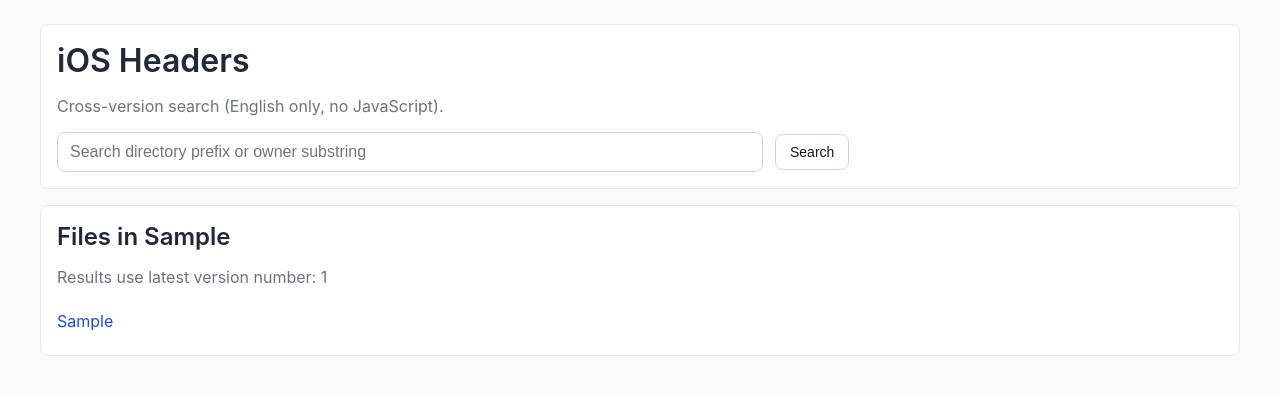
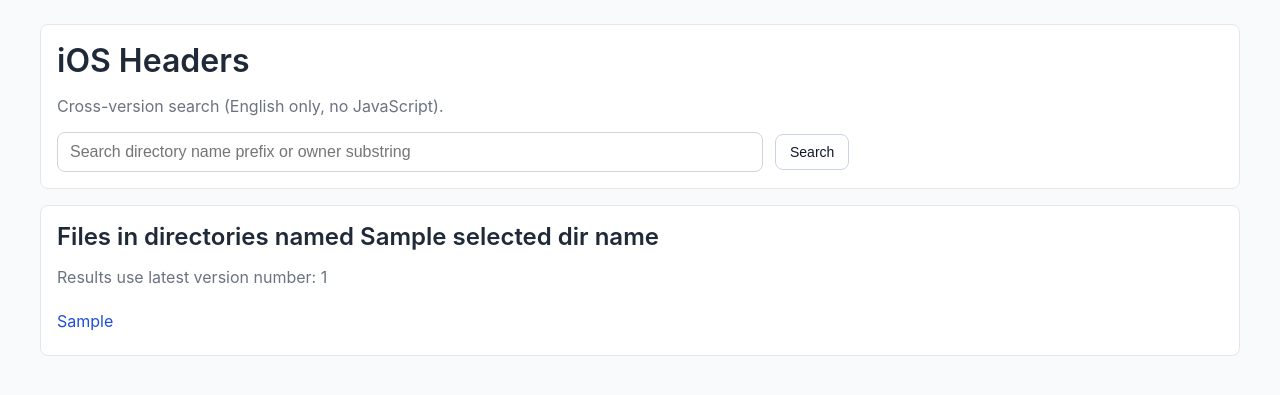
Before and after one commit to Lessica/iOS-Headers, a Flask app: template web/templates/search.html in a window 1280 px wide. Shown: the top 395 px of the page. Run offline with Flask 3, Linux system fonts and the light colour scheme; the template is opened without the code that fills it: most values are stand-ins (such as "Sample title", 1, 10 or a date in 2020).

Commit message:
web skeleton
Signed-off-by: Lessica <82flex@gmail.com>

```diff
--- a/web/app.py
+++ b/web/app.py
@@ -42,9 +42,9 @@ def healthz() -> Response:
 @app.get("/")
 def search_page() -> str:
     query = request.args.get("q", "").strip()
-    selected_dir = request.args.get("dir", "").strip()
+    selected_dir_name = request.args.get("dir", "").strip()
 
-    cache_key = _search_cache_key(query=query, selected_dir=selected_dir)
+    cache_key = _search_cache_key(query=query, selected_dir=selected_dir_name)
     cached_html = cache.get_text(cache_key)
     if cached_html is not None:
         return cached_html
@@ -55,13 +55,13 @@ def search_page() -> str:
     latest_version_num = latest[0] if latest else None
 
     directory_files: list[FileRef] = []
-    if selected_dir and latest_version_num is not None:
-        directory_files = repo.list_files_in_directory(latest_version_num, selected_dir)
+    if selected_dir_name and latest_version_num is not None:
+        directory_files = repo.list_files_in_directory_name(latest_version_num, selected_dir_name)
 
     html = render_template(
         "search.html",
         query=query,
-        selected_dir=selected_dir,
+        selected_dir_name=selected_dir_name,
         directory_hits=search_result.directory_hits,
         owner_hits=search_result.owner_hits,
         directory_files=directory_files,
--- a/web/templates/search.html
+++ b/web/templates/search.html
@@ -5,7 +5,7 @@
   <h1>iOS Headers</h1>
   <p class="muted">Cross-version search (English only, no JavaScript).</p>
   <form method="get" action="{{ url_for('search_page') }}" class="row">
-    <input class="search-input" type="text" name="q" value="{{ query }}" placeholder="Search directory prefix or owner substring" required>
+    <input class="search-input" type="text" name="q" value="{{ query }}" placeholder="Search directory name prefix or owner substring" required>
     <button class="btn" type="submit">Search</button>
   </form>
 </div>
@@ -14,12 +14,12 @@
 <div class="grid" style="grid-template-columns: 1fr 1fr;">
   <section class="card">
     <h2>Directory Results</h2>
-    <p class="muted">Click to list all files in this directory on this page.</p>
+    <p class="muted">Directory names are matched by prefix (for example, Nano → NanoTimeKit).</p>
     {% if directory_hits %}
     <ul class="list">
-      {% for directory, file_count in directory_hits %}
+      {% for directory_name, file_count in directory_hits %}
       <li>
-        <a href="{{ url_for('search_page', q=query, dir=directory) }}">{{ directory }}</a>
+        <a href="{{ url_for('search_page', q=query, dir=directory_name) }}">{{ directory_name }}</a>
         <span class="chip">{{ file_count }} files</span>
       </li>
       {% endfor %}
@@ -48,9 +48,9 @@
 </div>
 {% endif %}
 
-{% if selected_dir %}
+{% if selected_dir_name %}
 <section class="card">
-  <h2>Files in {{ selected_dir }}</h2>
+  <h2>Files in directories named {{ selected_dir_name }}</h2>
   <p class="muted">Results use latest version number: {{ latest_version_num }}</p>
   {% if directory_files %}
   <ul class="list">
```
Also changed, not shown: web/data/repository.py (+9 -8 lines).
